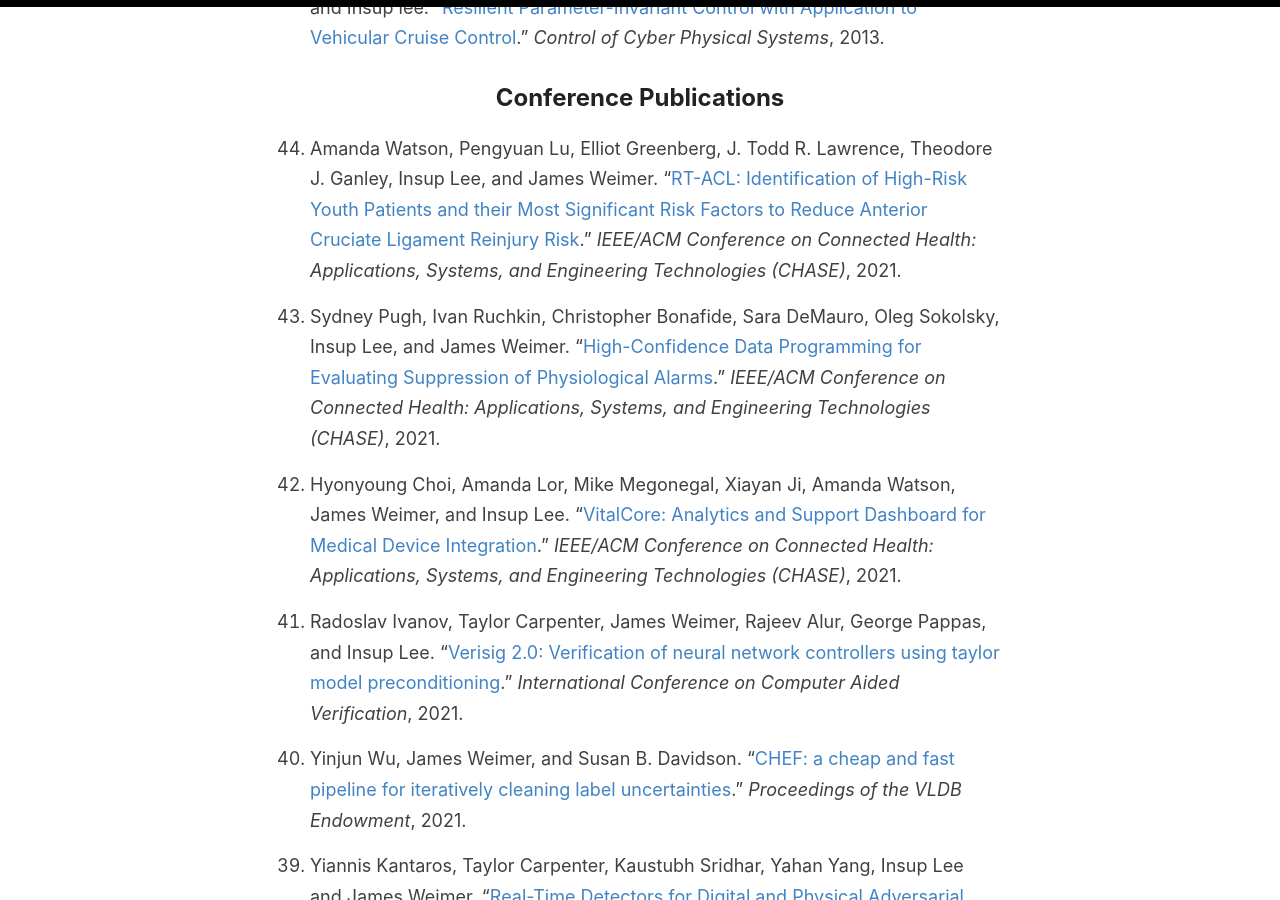
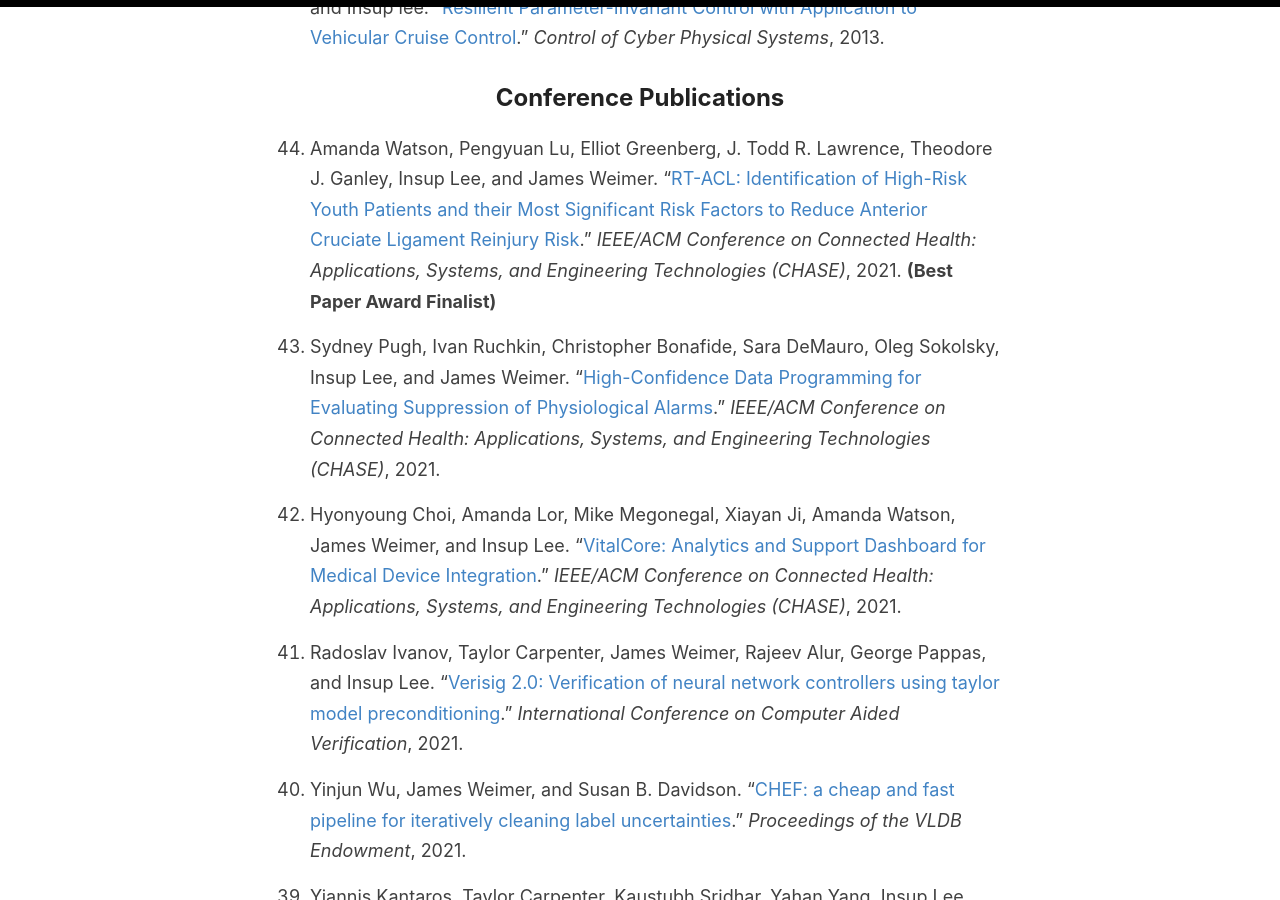
Before and after one commit to weimerj/weimerj.github.io, a Jekyll site: the page built from _pages/publications.md, in a window 1280 px wide and 900 px high, scrolled down 2946 px. Built offline with Jekyll 4.4.1, drawn with Linux system fonts in a browser that asks for light colours; our own code applies the rules of GitHub Pages for plain Markdown files.

Commit message:
publications

```diff
--- a/_pages/publications.md
+++ b/_pages/publications.md
@@ -107,7 +107,7 @@
 
 0. Amanda Watson, Pengyuan Lu, Elliot Greenberg, J. Todd R. Lawrence, Theodore J. Ganley, Insup Lee, and James Weimer.
    "[RT-ACL: Identification of High-Risk Youth Patients and their Most Significant Risk Factors to Reduce Anterior Cruciate Ligament Reinjury Risk](../pdf/2021-RT-ACL.pdf)."
-   _IEEE/ACM Conference on Connected Health: Applications, Systems, and Engineering Technologies (CHASE)_, 2021.
+   _IEEE/ACM Conference on Connected Health: Applications, Systems, and Engineering Technologies (CHASE)_, 2021. **(Best Paper Award Finalist)**
 
 0. Sydney Pugh, Ivan Ruchkin, Christopher Bonafide, Sara DeMauro, Oleg Sokolsky, Insup Lee, and James Weimer.
    "[High-Confidence Data Programming for Evaluating Suppression of Physiological Alarms](../pdf/2021-CHASE-data-programming.pdf)."
```
